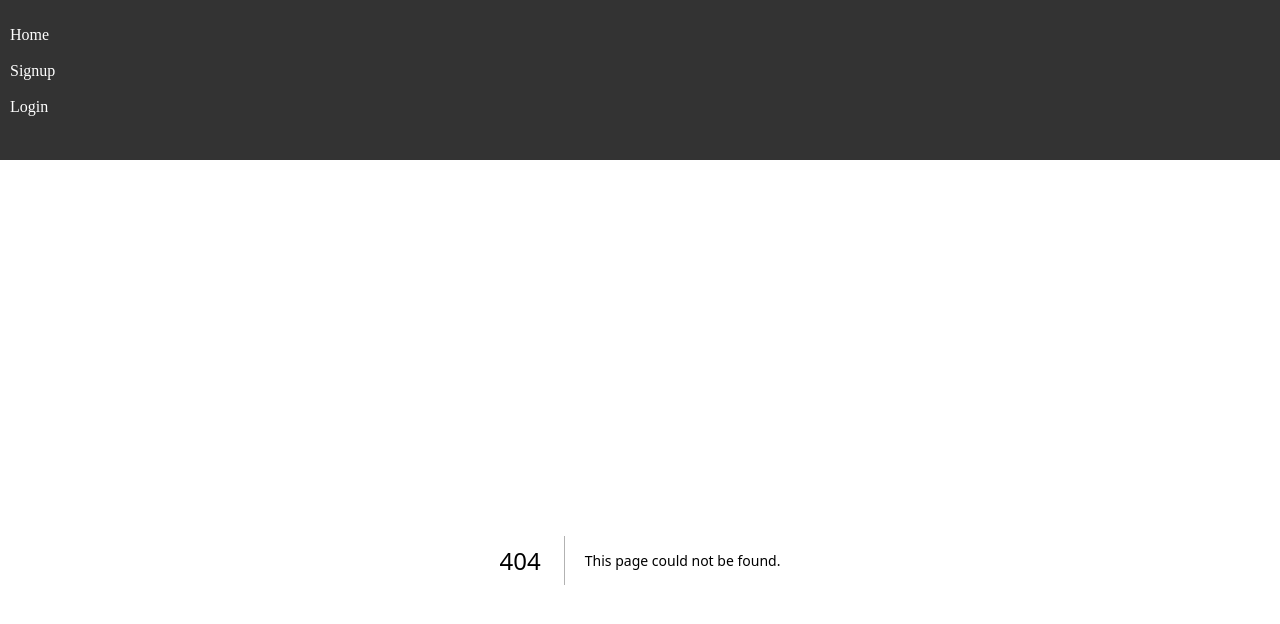
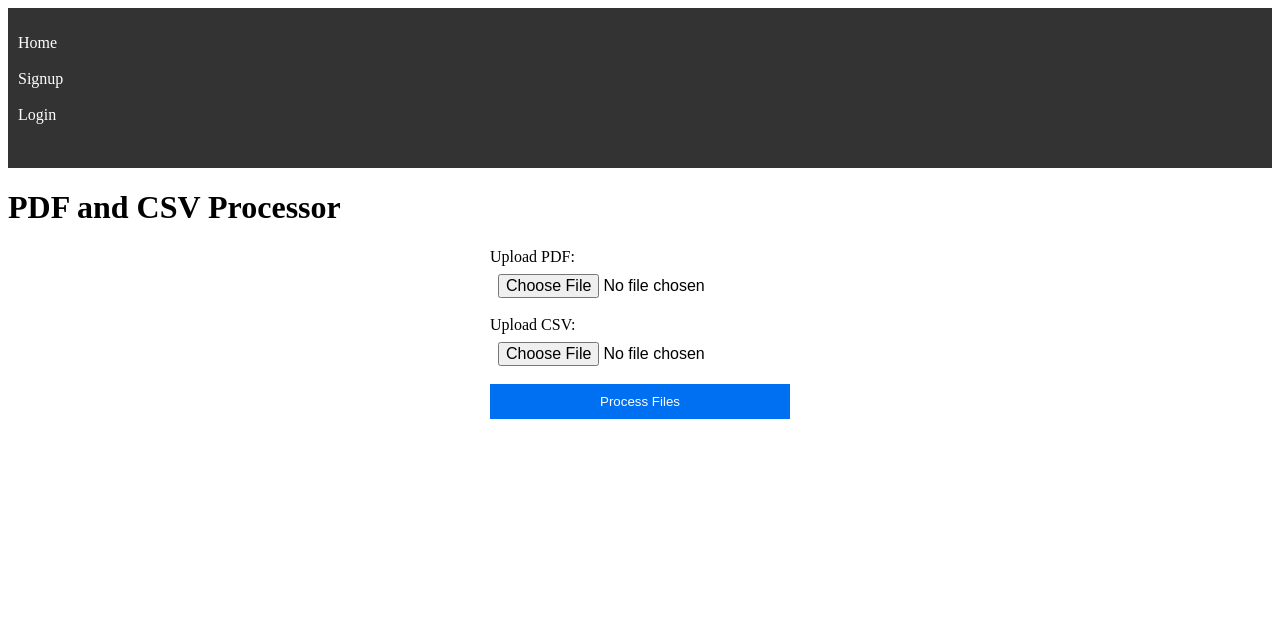
Before and after one commit to shreejijwellery/shreeji-jwellery, a Next.js app: page /extract-sku in a window 1280 px wide. Before the commit this address had no page. Shown: the top 624 px of the page. Built offline with nearby package versions, Linux system fonts and the light colour scheme.

Commit message:
sku pdf extraction added

```diff
--- a/components/Layout.js
+++ b/components/Layout.js
@@ -71,6 +71,13 @@ const Layout = ({ children }) => {
               </Link>
             </li>
           )}
+          {user && router.pathname !== '/extract-sku' && (
+            <li>
+              <Link href="/extract-sku">
+                <div className="hover:underline">Extract SKU</div>
+              </Link>
+            </li>
+          )}
           {/* Uncomment if needed
           {user && router.pathname !== '/dashboard' && (
             <li>
--- /dev/null
+++ b/pages/extract-sku.js
@@ -0,0 +1,88 @@
+import { useState } from 'react';
+
+export default function ExtractSKU() {
+  const [loading, setLoading] = useState(false);
+  const [error, setError] = useState(null);
+  const [success, setSuccess] = useState(false);
+
+  const handleSubmit = async (event) => {
+    event.preventDefault();
+    setLoading(true);
+    setError(null);
+    setSuccess(false);
+
+    const formData = new FormData();
+    formData.append('pdf', event.target.pdf.files[0]);
+    formData.append('csv', event.target.csv.files[0]);
+
+    try {
+      const response = await fetch('/api/processFiles', {
+        method: 'POST',
+        body: formData,
+      });
+
+      if (!response.ok) throw new Error('File processing failed');
+
+      const blob = await response.blob();
+      const url = window.URL.createObjectURL(new Blob([blob]));
+      const link = document.createElement('a');
+      link.href = url;
+      link.setAttribute('download', 'sorted_output.pdf');
+      document.body.appendChild(link);
+      link.click();
+      link.parentNode.removeChild(link);
+
+      setSuccess(true);
+    } catch (err) {
+      setError(err.message);
+    } finally {
+      setLoading(false);
+    }
+  };
+
+  return (
+    <div className="flex items-center justify-center min-h-screen bg-gray-100 p-4">
+      <div className="w-full max-w-md p-8 space-y-6 bg-white rounded-lg shadow-md">
+        <h1 className="text-2xl font-semibold text-center text-gray-700">PDF and CSV Processor</h1>
+        <form onSubmit={handleSubmit} encType="multipart/form-data" className="space-y-4">
+          <div>
+            <label htmlFor="pdf" className="block text-sm font-medium text-gray-600">
+              Upload PDF:
+            </label>
+            <input
+              type="file"
+              id="pdf"
+              name="pdf"
+              accept=".pdf"
+              required
+              className="w-full px-3 py-2 mt-1 border rounded-lg focus:ring focus:ring-blue-200 focus:outline-none"
+            />
+          </div>
+          <div>
+            <label htmlFor="csv" className="block text-sm font-medium text-gray-600">
+              Upload CSV:
+            </label>
+            <input
+              type="file"
+              id="csv"
+              name="csv"
+              accept=".csv"
+              required
+              className="w-full px-3 py-2 mt-1 border rounded-lg focus:ring focus:ring-blue-200 focus:outline-none"
+            />
+          </div>
+          <button
+            type="submit"
+            disabled={loading}
+            className={`w-full px-4 py-2 font-medium text-white bg-blue-500 rounded-lg
+              hover:bg-blue-600 transition ${loading ? 'bg-blue-300 cursor-not-allowed' : ''}`}
+          >
+            {loading ? 'Processing...' : 'Process Files'}
+          </button>
+        </form>
+        {error && <p className="text-sm text-red-500 text-center">{error}</p>}
+        {success && <p className="text-sm text-green-500 text-center">File processed successfully. Check your downloads.</p>}
+      </div>
+    </div>
+  );
+}
```
Also changed, not shown: pages/processFiles.js (deleted, +0 -64 lines).
